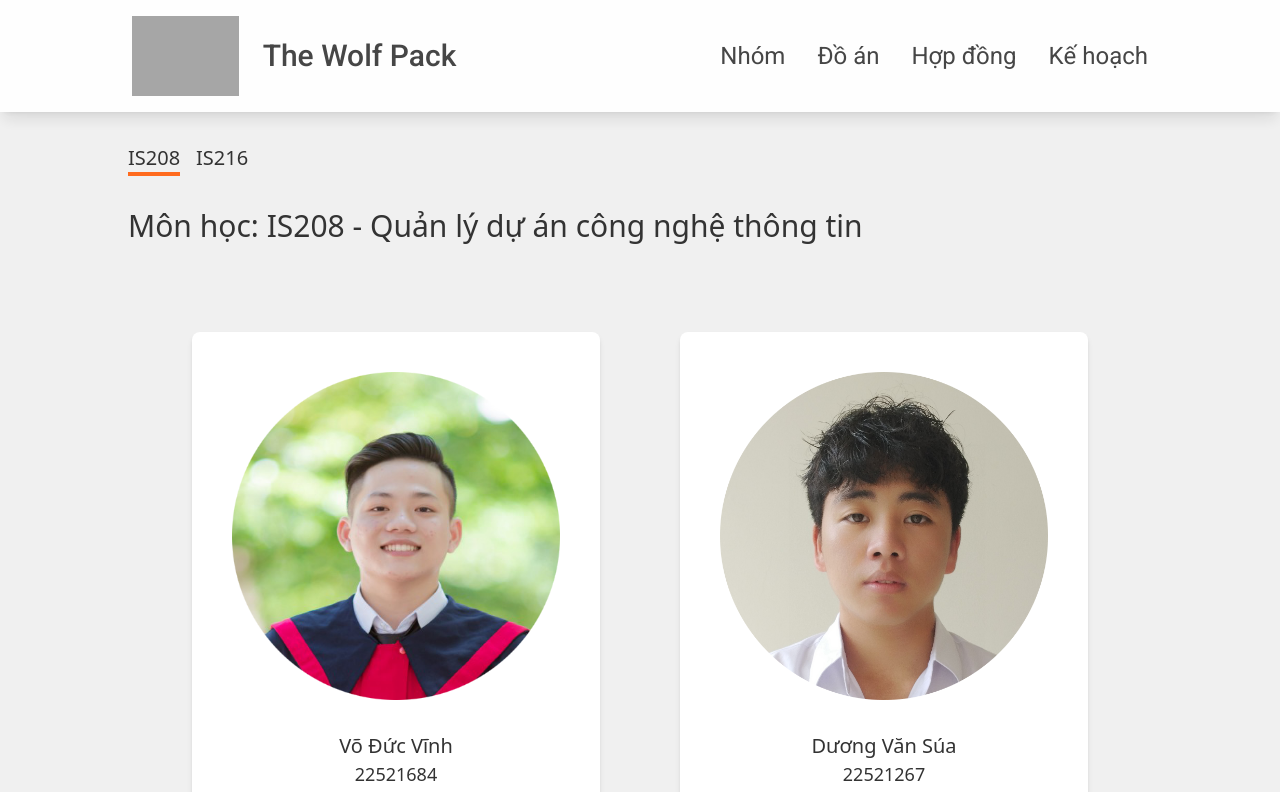
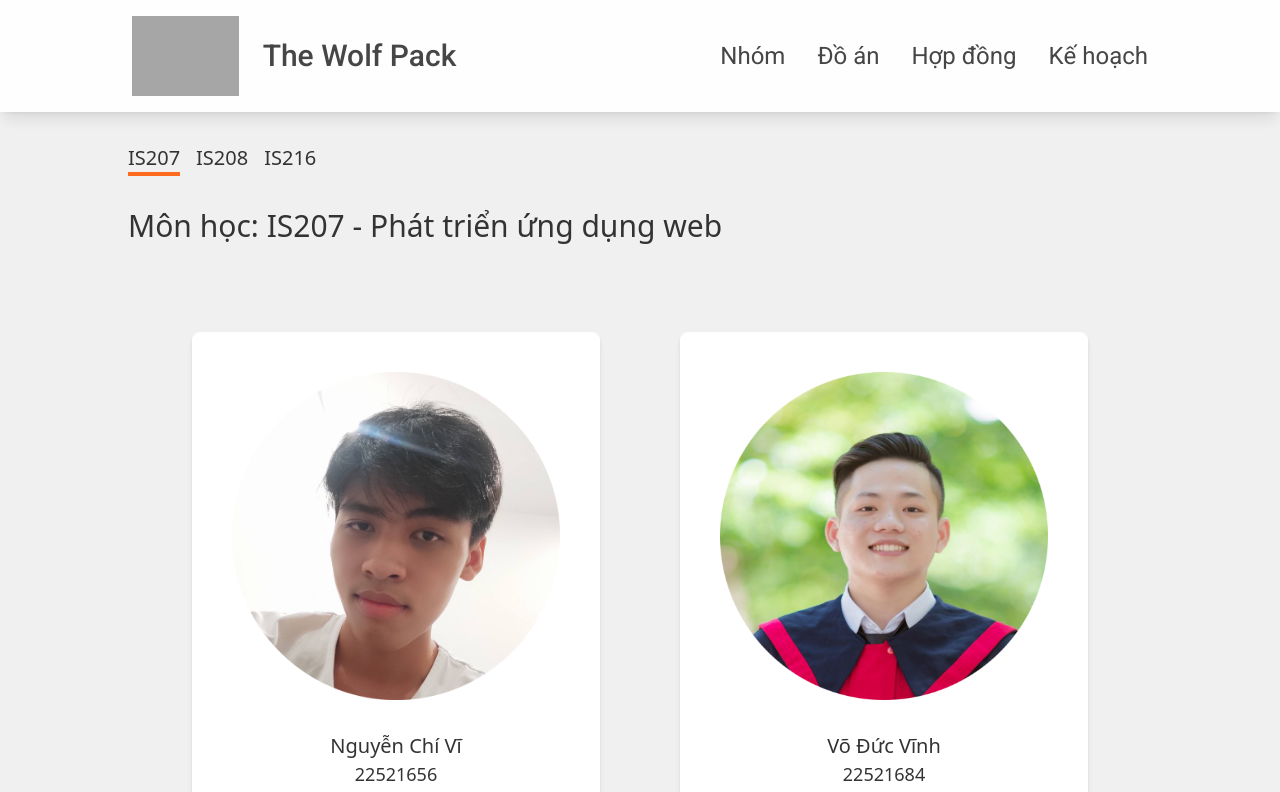
Before and after one commit to AST-tnbt/Introduction-Website, a React (Vite) app: page /groups in a window 1280 px wide. Shown: the top 792 px of the page. Built offline with nearby package versions, Linux system fonts and the light colour scheme; grey boxes are pictures that could not be loaded.

Commit message:
update new project

```diff
--- a/src/Components/GroupPage.tsx
+++ b/src/Components/GroupPage.tsx
@@ -7,8 +7,9 @@ export default function GroupPage() {
     <div className="w-full bg-[#f0f0f0] z-10 p-4">
       <div className="text-[#333] max-w-screen-sm flex flex-col m-auto lg:max-w-screen-lg md:max-w-screen-md select-none">
         <ul className="flex space-x-4 pt-32 ">
-          <li className={`cursor-pointer block text-xl font-medium transition-transform hover:-translate-y-1 ${chooseCourse == 0 ? "border-b-4 border-[#ff6b1e]" : ""}`} onClick={() => setChooseCourse(0)}>IS208</li>
-          <li className={`cursor-pointer block text-xl font-medium transition-transform hover:-translate-y-1 ${chooseCourse == 0 ? "" : "border-b-4 border-[#ff6b1e]"}`} onClick={() => setChooseCourse(1)}>IS216</li>
+          <li className={`cursor-pointer block text-xl font-medium transition-transform hover:-translate-y-1 ${chooseCourse == 0 ? "border-b-4 border-[#ff6b1e]" : ""}`} onClick={() => setChooseCourse(0)}>IS207</li>
+          <li className={`cursor-pointer block text-xl font-medium transition-transform hover:-translate-y-1 ${chooseCourse == 1 ? "border-b-4 border-[#ff6b1e]" : ""}`} onClick={() => setChooseCourse(1)}>IS208</li>
+          <li className={`cursor-pointer block text-xl font-medium transition-transform hover:-translate-y-1 ${chooseCourse == 2 ? "border-b-4 border-[#ff6b1e]" : ""}`} onClick={() => setChooseCourse(2)}>IS216</li>
         </ul>
         <div className="mt-8">
           <h2 className="text-3xl">
--- a/src/Components/PlanPage.tsx
+++ b/src/Components/PlanPage.tsx
@@ -2,7 +2,6 @@ import { useState } from "react";
 import background from "../assets/background_planspage.jpg";
 import minutes from "../data/Documents";
 import documentIcon from "../assets/Document_image.jpg";
-import projects from "../data/Project";
 
 export default function PlanPage() {
   const [chooseCourse, setChooseCourse] = useState(0);
@@ -10,8 +9,9 @@ export default function PlanPage() {
     <div className="text-[#333] min-h-screen bg-cover z-10 p-4 font-robo" style={{backgroundImage : `url(${background})`}} >
       <div className="m-auto max-w-screen-sm md:max-w-screen-md lg:max-w-screen-lg">
         <ul className="flex space-x-4 pt-32 ">
-              <li className={`cursor-pointer block text-xl font-medium transition-transform hover:-translate-y-1 ${chooseCourse == 0 ? "border-b-4 border-[#ff6b1e]" : ""}`} onClick={() => setChooseCourse(0)}>IS208</li>
-              <li className={`cursor-pointer block text-xl font-medium transition-transform hover:-translate-y-1 ${chooseCourse == 0 ? "" : "border-b-4 border-[#ff6b1e]"}`} onClick={() => setChooseCourse(1)}>IS216</li>
+              <li className={`cursor-pointer block text-xl font-medium transition-transform hover:-translate-y-1 ${chooseCourse == 0 ? "border-b-4 border-[#ff6b1e]" : ""}`} onClick={() => setChooseCourse(0)}>IS207</li>
+              <li className={`cursor-pointer block text-xl font-medium transition-transform hover:-translate-y-1 ${chooseCourse == 1 ? "border-b-4 border-[#ff6b1e]" : ""}`} onClick={() => setChooseCourse(1)}>IS208</li>
+              <li className={`cursor-pointer block text-xl font-medium transition-transform hover:-translate-y-1 ${chooseCourse == 2 ? "border-b-4 border-[#ff6b1e]" : ""}`} onClick={() => setChooseCourse(2)}>IS216</li>
         </ul>
         <h1 className="pt-4 text-center text-3xl font-medium">Biên cuộc bản họp</h1>
       </div>
@@ -27,13 +27,6 @@ export default function PlanPage() {
           </div>
         }
       </div >
-        {
-          projects[chooseCourse].plan ? (
-            <div className="mt-6">
-              <img src={projects[chooseCourse].plan} alt="" className="m-auto" />
-            </div>
-          ) : null
-        }
     </div>
   )
 }
--- a/src/Components/ProjectPage.tsx
+++ b/src/Components/ProjectPage.tsx
@@ -9,8 +9,9 @@ export default function ProjectPage() {
     <div className="bg-[#f0f0f0] min-h-screen p-4 text-[#333] z-10">
       <div className=" m-auto max-w-screen-sm md:max-w-screen-md lg:max-w-screen-lg ">
         <ul className="flex space-x-4 pt-32 ">
-            <li className={`cursor-pointer block text-xl font-medium transition-transform hover:-translate-y-1 ${chooseCourse == 0 ? "border-b-4 border-[#ff6b1e]" : ""}`} onClick={() => setChooseCourse(0)}>IS208</li>
-            <li className={`cursor-pointer block text-xl font-medium transition-transform hover:-translate-y-1 ${chooseCourse == 0 ? "" : "border-b-4 border-[#ff6b1e]"}`} onClick={() => setChooseCourse(1)}>IS216</li>
+            <li className={`cursor-pointer block text-xl font-medium transition-transform hover:-translate-y-1 ${chooseCourse == 0 ? "border-b-4 border-[#ff6b1e]" : ""}`} onClick={() => setChooseCourse(0)}>IS207</li>
+            <li className={`cursor-pointer block text-xl font-medium transition-transform hover:-translate-y-1 ${chooseCourse == 1 ? "border-b-4 border-[#ff6b1e]" : ""}`} onClick={() => setChooseCourse(1)}>IS208</li>
+            <li className={`cursor-pointer block text-xl font-medium transition-transform hover:-translate-y-1 ${chooseCourse == 2 ? "border-b-4 border-[#ff6b1e]" : ""}`} onClick={() => setChooseCourse(2)}>IS216</li>
         </ul>
         <h1 className="text-center text-4xl font-semibold pt-6">Đồ án</h1>
         <h2 className="text-center text-3xl font-normal mt-4">{projects[chooseCourse].name}</h2>
--- a/src/data/Documents.tsx
+++ b/src/data/Documents.tsx
@@ -1,4 +1,4 @@
-const minutes =[ "https://drive.google.com/drive/folders/1Z2_KKgoJcEnGjPwo5OP6lk7jss3lsPC9?usp=sharing",
+const minutes =[ "https://drive.google.com/drive/folders/114iTu4OOCb440hke5b4PBgU4CiCU4yVm?usp=sharing","https://drive.google.com/drive/folders/1Z2_KKgoJcEnGjPwo5OP6lk7jss3lsPC9?usp=sharing",
 "https://drive.google.com/drive/folders/1GN79qPQdEgr2uqUXt-He6Rrx9oMOPnhS?usp=sharing"];
 
 export default minutes;
--- a/src/data/Members.tsx
+++ b/src/data/Members.tsx
@@ -1,6 +1,37 @@
 import Avatars from "./Avatars";
 
 const groups = [
+    {
+        course : "IS207 - Phát triển ứng dụng web",
+        member : [
+            {
+                name: "Nguyễn Chí Vĩ",
+                img: `${Avatars.vi}`,
+                id: "22521656",
+                role: "Trưởng nhóm"
+            },
+            {
+                name: "Võ Đức Vĩnh",
+                img: `${Avatars.vinh}`,
+                id: "22521684",
+                role: "Thành viên"
+            },
+            {
+                name: "Dương Văn Súa",
+                img: `${Avatars.sua}`,
+                id: "22521267",
+                role: "Thành viên"
+
+            },
+            {
+                name: "Trịnh Nguyên Bảo Tín",
+                img: `${Avatars.tin}`,
+                id: "22521482",
+                role: "Thành viên"
+
+            }
+        ]
+    },
     {
         course : "IS208 - Quản lý dự án công nghệ thông tin",
         member : [
--- a/src/data/Project.tsx
+++ b/src/data/Project.tsx
@@ -2,23 +2,29 @@ import images from "./images";
 import videoDemo from "../assets/videoDemo.mp4";
 const projects = [
     {
+        course : "IS207 - Phát triển ứng dụng web",
+        name: "The Wolf Pack Computer Shop Website",
+        topic:  "Đang cập nhật",
+        source: "https://github.com/nguyenchivi001/IS207_P13_TWPComputerShop",
+        image: [],
+        // plan: "https://drive.google.com/drive/folders/114iTu4OOCb440hke5b4PBgU4CiCU4yVm?usp=sharing"
+    },
+    {
         course : "IS208 - Quản lý dự án công nghệ thông tin",
         name: "Game đua xe trên máy tính cá nhân",
         topic:  "Xây dựng một game đua xe trên máy tính cá nhân, bao gồm các chức năng đăng nhập, tiền và shop vật phẩm trong game, đặt cược đua xe để lấy tiền thưởng, shop bán vật phẩm. Có ít nhất 2 mẫu đường đua khác nhau (mỗi mẫu sẽ có 3 tùy chọn ngắn, dài, trung bình), có các rào cản trên đường đua. Ít nhất 1 minigames.",
-        introduction: "Chưa cập nhật",
         source: "https://github.com/AST-tnbt/IS208.O21_GameDuaXe",
         image: [images.loginGame, images.home, images.map, images.bet, images.play, images.shop, images.setting],
-        plan: "https://drive.google.com/drive/folders/1Z2_KKgoJcEnGjPwo5OP6lk7jss3lsPC9?usp=sharing"
+        // plan: "https://drive.google.com/drive/folders/1Z2_KKgoJcEnGjPwo5OP6lk7jss3lsPC9?usp=sharing"
     },
     {
         course : "IS216 - Lập trình Java",
         name: "Phần mềm quản lý bệnh viện",
         topic:  "Phòng khám X đang trên đà phát triển về số lượng bệnh nhân và mong muốn mở rộng quy mô phát triển. Trước vấn đề như vậy, việc quản lý và lưu trữ dữ liệu của phòng khám trên giấy tờ trở nên ngày càng khó khăn. Để giải quyết tình huống trên, phòng khám cần một giải pháp tin học để quản lý thông tin bệnh nhân, nhân sự và các dữ liệu khác. Các bộ phận quản lý hệ thống bao gồm người quản lý, chuyên viên, nhân viên kế toán và bác sĩ.",
-        introduction: "Chưa cập nhật",
         source: "https://github.com/AST-tnbt/Clinic_Management",
         image: [images.login, images.dashboard, images.employee, images.patient, images.medicine, images.room, images.tool, images.fee],
         video: videoDemo,
-        plan: "https://drive.google.com/drive/folders/1GN79qPQdEgr2uqUXt-He6Rrx9oMOPnhS?usp=sharing"
+        // plan: "https://drive.google.com/drive/folders/1GN79qPQdEgr2uqUXt-He6Rrx9oMOPnhS?usp=sharing"
     }
 ];
 
```
